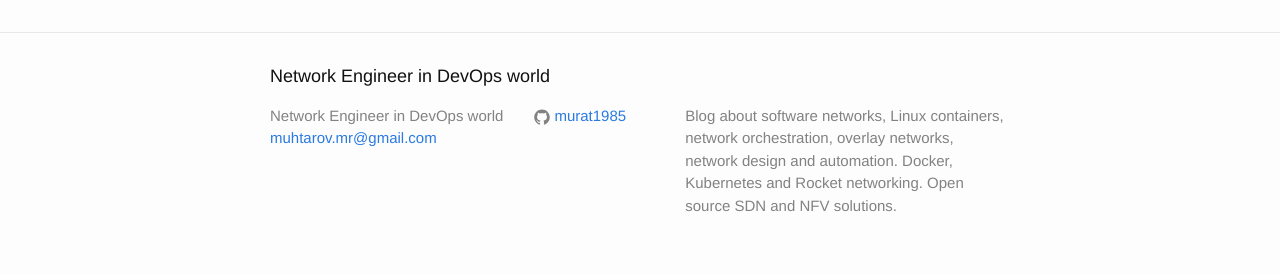
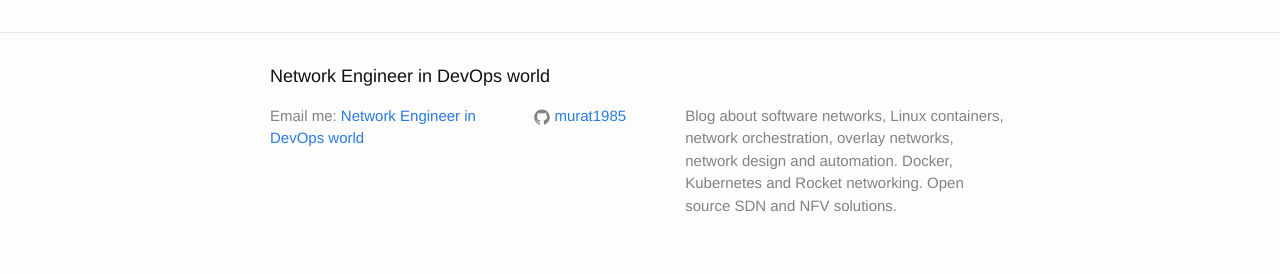
Before and after one commit to logingood/logingood.github.io, a Jekyll site: the page built from index.html, in a window 1280 px wide. Shown: the part 2034-2308 px from the top of the page. Built offline with Jekyll 4.4.1, drawn with Linux system fonts in a browser that asks for light colours.

Commit message:
protect email

```diff
--- a/_config.yml
+++ b/_config.yml
@@ -44,3 +44,6 @@ picture:
         width: "600"
       source_default:
         width: "320"
+
+gems:
+- jekyll-email-protect
--- a/_includes/footer.html
+++ b/_includes/footer.html
@@ -7,8 +7,7 @@
     <div class="footer-col-wrapper">
       <div class="footer-col footer-col-1">
         <ul class="contact-list">
-          <li>{{ site.title }}</li>
-          <li><a href="mailto:{{ site.email }}">{{ site.email }}</a></li>
+          <li>Email me: <a href="mailto:{{ site.email | encode_email }}">{{ site.title }}</a></li>
         </ul>
       </div>
 
```
